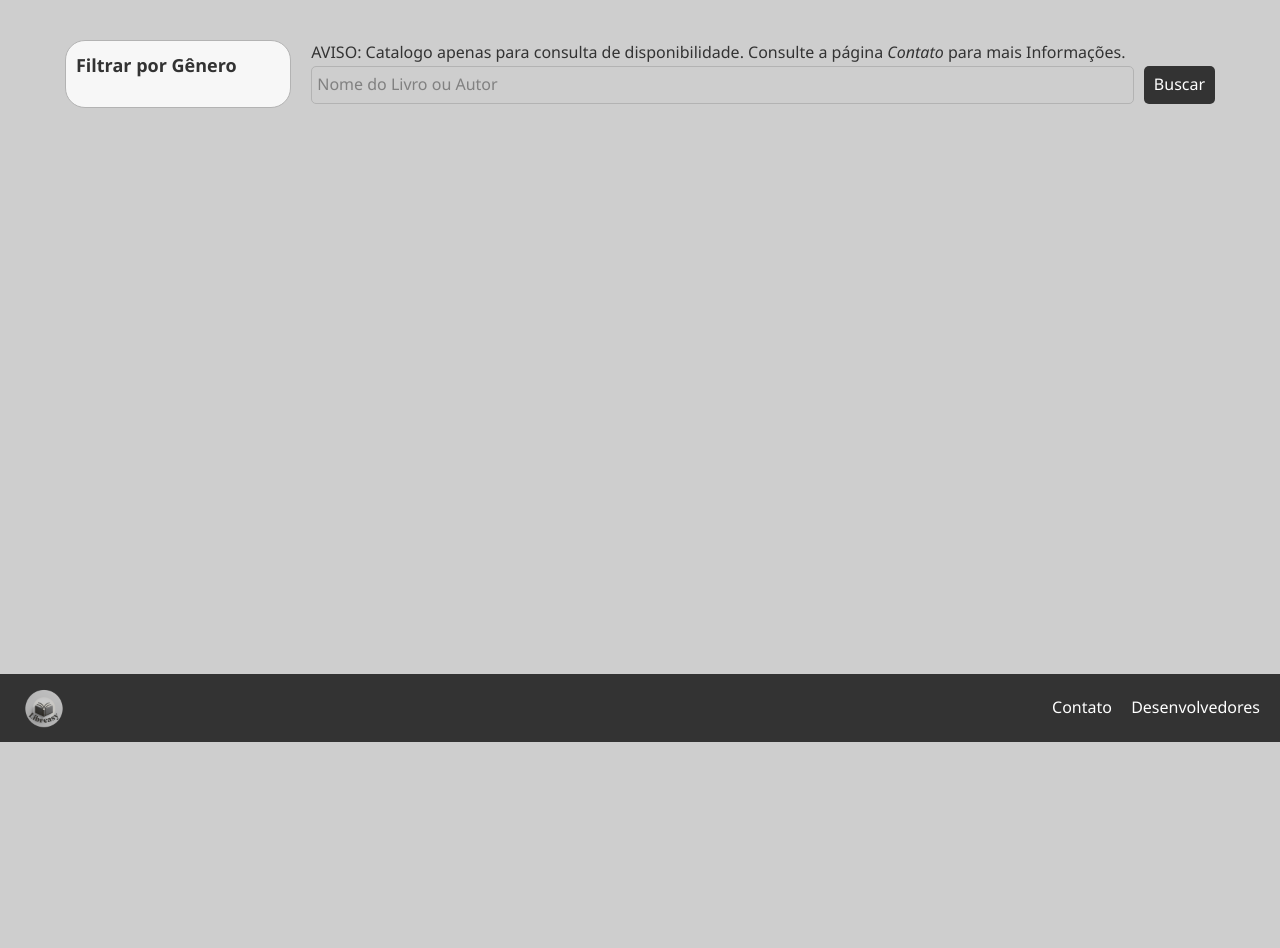
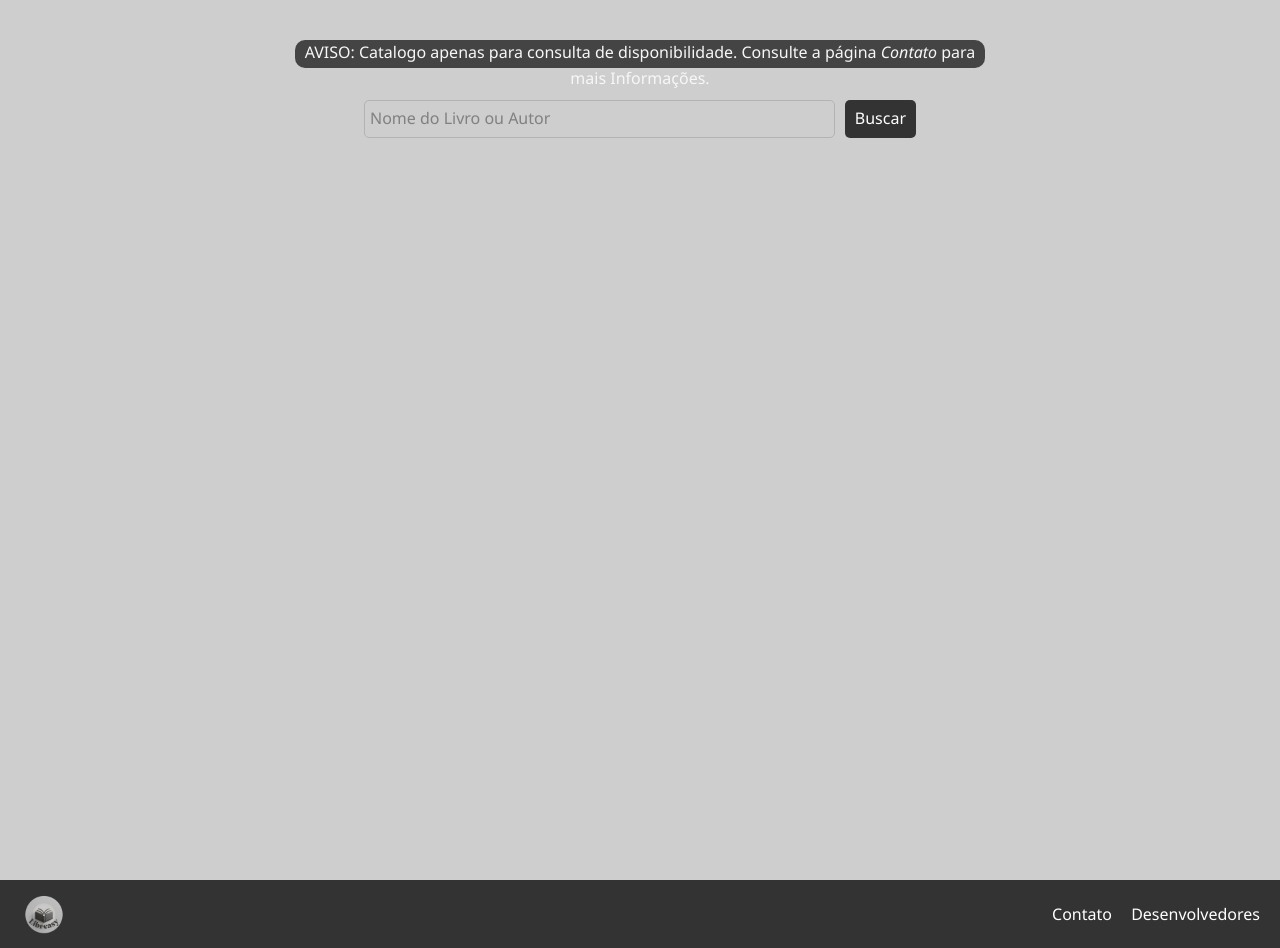
Before and after one commit to mariahelenlima/Libreasy, a Django app: page / in a window 1280 px wide. Shown: the part 58-1006 px from the top of the page. Before the commit the page ends 800 px from the top, so only its background shows below. Run offline with Django 5.2, Linux system fonts and the light colour scheme; data that the repository does not hold is empty.

Commit message:
Catalogo ajuste 1

```diff
--- a/static/css/Style.css
+++ b/static/css/Style.css
@@ -206,14 +206,56 @@ footer .footer-right a {
 }
 
 .area-principal {
-    width: 80%;
+
+    width: 100%;
+    height: 100vh;
+    display: flex;
+    align-items: center;
+    flex-direction: column;
+}
+.alert-box{
+    width: 60%;
+    border-radius: 10px;
+    background-color: #444444;
+    text-align: center;
+    color: #f7f7f7;
+    margin-bottom: 2rem;
+    height: 3.5vh;
+
+
+}
+.filtro-superior {
+    display: flex;
+    width: 48%;
+    margin-bottom: 2rem;
+
+}
+.filtro-superior input{
+    margin-right: 0.6rem;
 }
 
-.filtro-superior {
+.livros{
+    width: 80%;
     display: flex;
-    gap: 0.625em; /* 10px em em */
-    margin-bottom: 1.25em; /* 20px em em */
+    flex-wrap: wrap;
+    align-items: center;
+
+
 }
+
+
+
+.livro{
+    display: flex;
+    width: 20rem;
+    margin: 0.6rem;
+    box-sizing: border-box;
+
+}
+
+
+
+
 
 .filtro-superior input {
     padding: 0.3125em; /* 5px em em */
@@ -235,29 +277,6 @@ footer .footer-right a {
 
 
 /* Container principal dos livros */
-.livros {
-    display: grid;
-    grid-template-columns: 1fr;
-    gap: 1.5em; /* Espaçamento entre os livros */
-
-}
-@media (min-width: 640px) {
-    .livros {
-        grid-template-columns: repeat(2, 1fr);
-    }
-}
-
-@media (min-width: 768px) {
-    .livros {
-        grid-template-columns: repeat(3, 1fr);
-    }
-}
-
-@media (min-width: 1024px) {
-    .livros {
-        grid-template-columns: repeat(4, 1fr);
-    }
-}
 
 /* Estilo de cada livro - layout horizontal */
 .livro {
--- a/templates/index.html
+++ b/templates/index.html
@@ -9,7 +9,7 @@
 {% block content %}
 <main class="main-index">
 
-  <!-- Filtro de Gêneros (Coluna Esquerda) -->
+  <!-- Filtro de Gêneros (Coluna Esquerda)
   <div class="filtro-generos">
     <h2 class="">Filtrar por Gênero</h2>
     <form id="filtro-form">
@@ -23,15 +23,18 @@
       {% endfor %}
     </form>
   </div>
-
+ -->
   <!-- Área Principal -->
   <div class="area-principal">
-
-    <p>
+    <div class="alert-box">
+      <p class="alert">
       AVISO: Catalogo apenas para consulta de disponibilidade. Consulte a página
       <a href="{% url 'contato' %}" class="hover:underline hover:text-gray-400 italic">Contato</a>
       para mais Informações.
     </p>
+    </div>
+
+
 
     <!-- Filtros Superiores -->
 <div class="filtro-superior">
@@ -49,21 +52,21 @@
       <div class="livro" data-genero="{{ livro.gênero.id }}" data-nome="{{ livro.title }}" data-autor="{{ livro.autor.name }}">
 
         <!-- Imagem/Capa -->
-        <div class="topo ">
-          <div class="capa-livro">
-            {% if livro.capa_url %}
-            <img src="{{ livro.capa_url }}" alt="Capa de {{ livro.title }}" class="rounded" loading="lazy">
-            {% else %}
-            <img src="{% static 'images/Libreasy_logo.png' %}" alt="Capa padrão" class="rounded">
-            {% endif %}
-          </div>
-        </div>
+        <figure class="capa-livro">
+
+          {% if livro.capa_url %}
+          <img src="{{ livro.capa_url }}" alt="Capa de {{ livro.title }}" class="rounded" loading="lazy">
+          {% else %}
+          <img src="{% static 'images/Libreasy_logo.png' %}" alt="Capa padrão" class="rounded">
+          {% endif %}
+
+        </figure>
 
         <!-- Informações do Livro -->
-        <div class="info-livro">
-          <a href="#" class="text-lg font-semibold hover:underline">
+        <div >
+          <p>
             {{ livro.title }}
-          </a>
+          </p>
           <p class="autor ">{{ livro.autor.name }}</p>
           <p class="">Gênero: {{ livro.gênero.name }}</p>
       <!--    <p class="">Total de exemplares: {{ livro.total_copias }}</p> -->
@@ -71,11 +74,19 @@
 
         </div>
 
+
       </div>
       {% endfor %}
     </div>
 
+
+
+
+
+
+
   </div>
+
 </main>
 
 {% endblock %}
```
Also changed, not shown: other parts of static/css/Style.css (+1 -169 lines).
